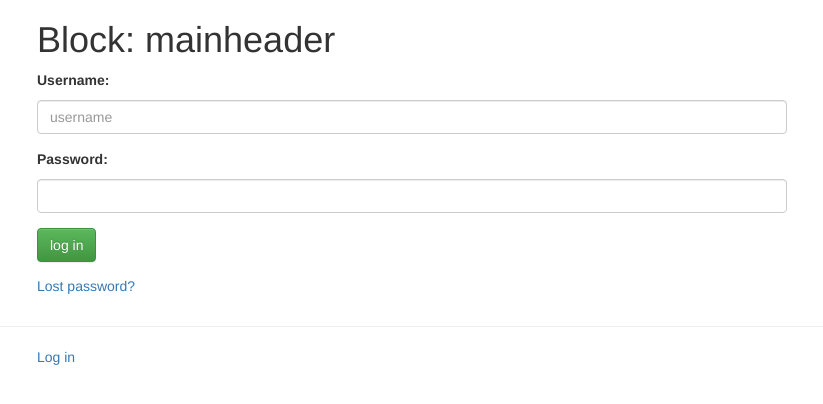
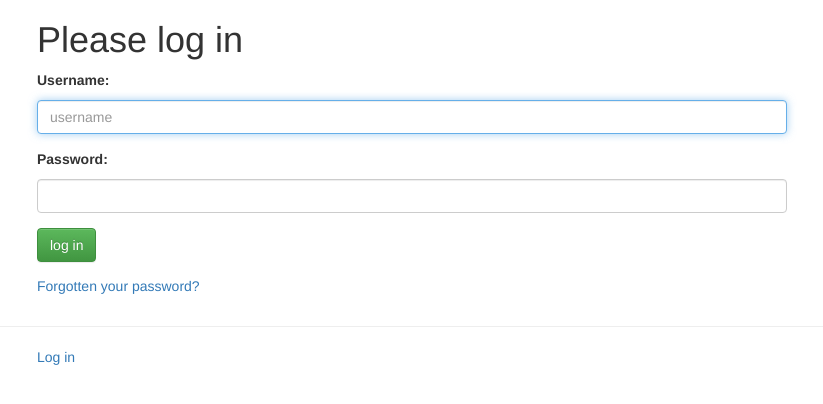
Before and after one commit to ExeterDigitalHumanities/authdemo, a Django app: page /login/ in a window 1280 px wide. Shown: the part 100-504 px from the top of the page, without its empty margins (33-856 px from the left). Run offline with Django 3.2, Linux system fonts and the light colour scheme; some libraries are stand-ins or nearby versions.

```diff
--- a/templates/registration/login.html
+++ b/templates/registration/login.html
@@ -1,4 +1,7 @@
 {% extends "base.html" %}
+
+{% block mainheader %}Please log in{% endblock %}
+
 
 {% block content %}
 
@@ -17,15 +20,18 @@
 
 <form method="post" action="{% url 'login' %}">
 {% csrf_token %}
+
+    {# you could use the  #}
 <div class="form-group" >
 
     <label for="username">{{ form.username.label_tag }}</label>
-        <input type="text" class="form-control" id="password" placeholder="username">
+        <input type="text" name="username" class="form-control" id="id_username" autofocus required placeholder="username">
+
 </div>
     <div class="form-group">
     <label for="password">{{ form.password.label_tag }}</label>
 
-        <input type="password" class="form-control" id="password">
+        <input type="password" name="password" class="form-control" id="id_password" required>
 </div>
 
 <input type="submit" class="btn btn-success" value="log in">
@@ -33,6 +39,6 @@
 </form>
 
 {# Assumes you setup the password_reset view in your URLconf #}
-<p><a href="{% url 'password_reset' %}">Lost password?</a></p>
+<p><a href="{% url 'password_reset' %}">Forgotten your password?</a></p>
 
 {% endblock %}
```
